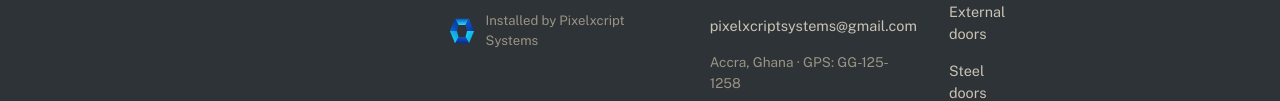
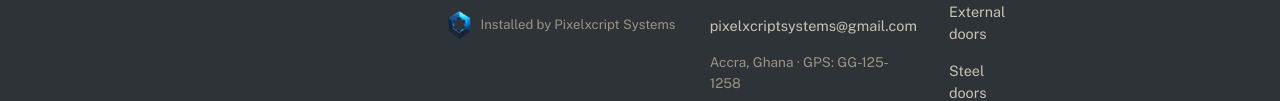
Before and after one commit to nethoth69/P-X-Doors, a website: page public/account.html in a window 1280 px wide. Shown: the part 649-750 px from the top of the page. Drawn offline with nearby package versions, Linux system fonts and the light colour scheme; no server answers.

Commit message:
Replace footer logo with new brand mark (transparent PNG)

```diff
--- a/public/account.html
+++ b/public/account.html
@@ -37,7 +37,7 @@
       <div class="logo" style="color:#fff; margin-bottom:0.8rem;"><span class="mark">Pixelxcript</span> Installations</div>
       <p>Doors, sold and installed.</p>
       <div class="pixelxcript-badge">
-        <img src="images/pixelxcript-logo.svg" alt="Pixelxcript Systems" width="28" height="28">
+        <img src="images/pixelxcript-mark.png" alt="Pixelxcript Systems" width="23" height="28">
         <span>Installed by Pixelxcript Systems</span>
       </div>
     </div>
```
Also changed, not shown: public/cart.html (+1 -1 lines), public/catalog.html (+1 -1 lines), public/checkout.html (+1 -1 lines), public/confirmation.html (+1 -1 lines), public/index.html (+1 -1 lines), public/login.html (+1 -1 lines), public/product.html (+1 -1 lines), public/signup.html (+1 -1 lines), public/images/pixelxcript-mark.png (added).
